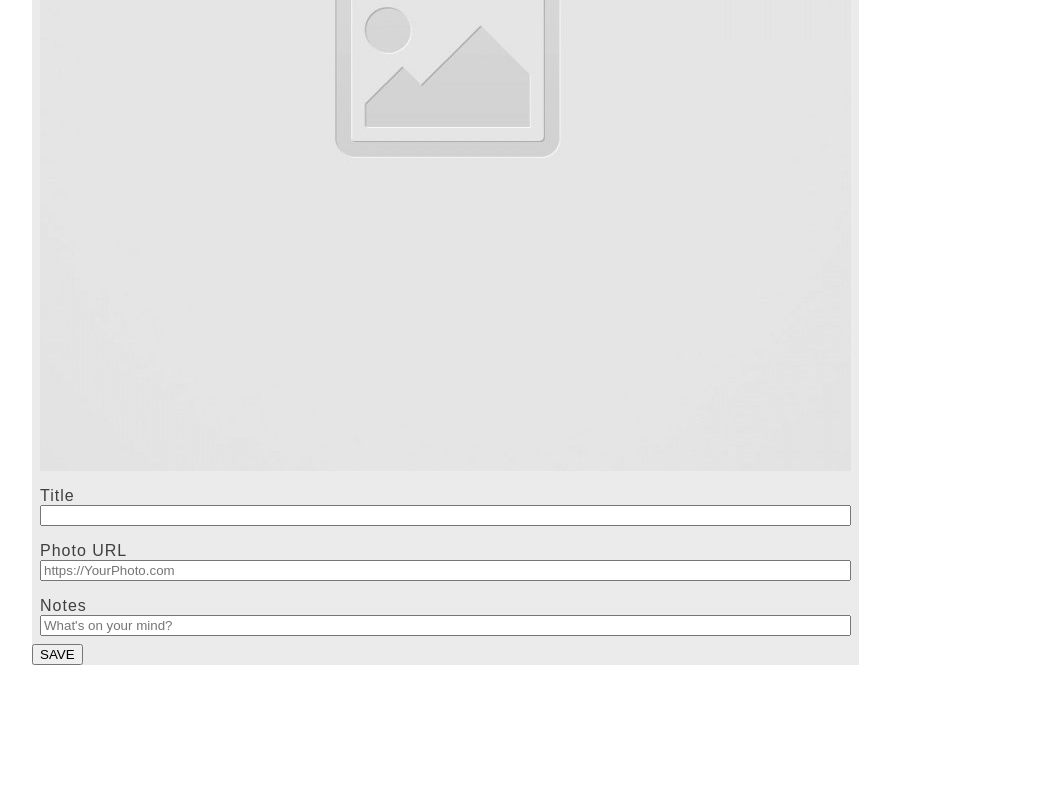
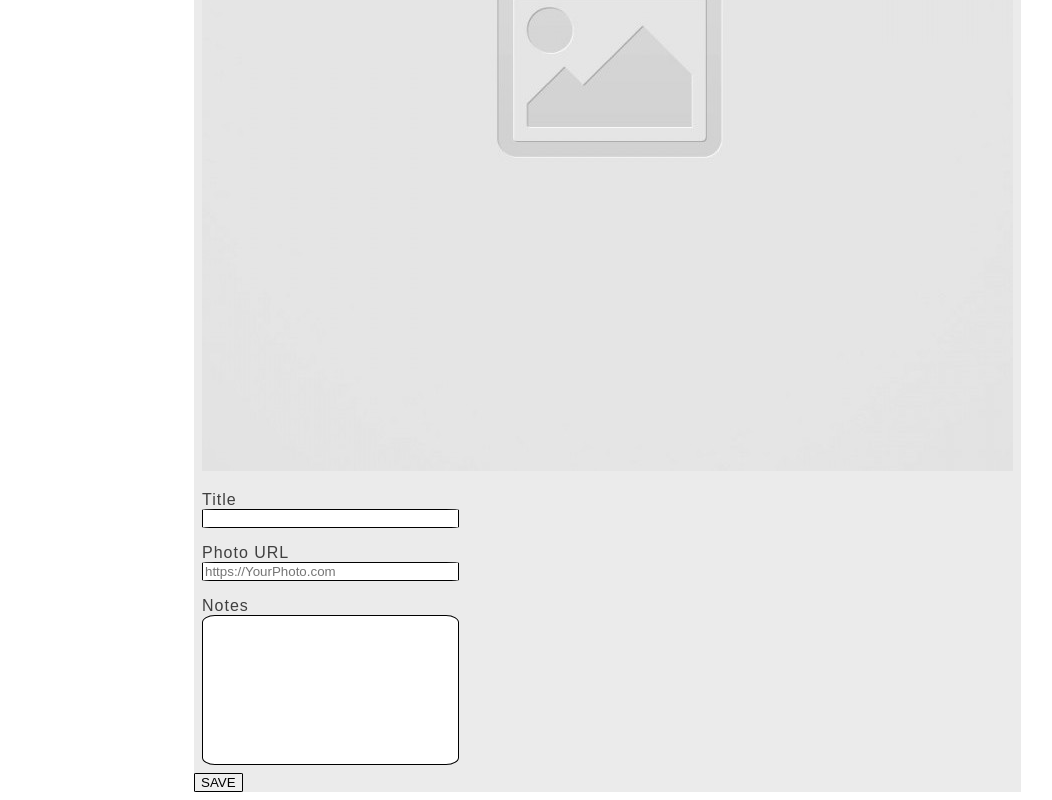
Before and after one commit to Quintin-Russell/code-journal, a website: page index.html in a window 1280 px wide. Shown: the part 486-1286 px from the top of the page, without its empty margins (190-1242 px from the left). Before the commit the page ends 1159 px from the top, so only its background shows below. Drawn offline with Linux system fonts and the light colour scheme.

Commit message:
formatting and css for #1

```diff
--- a/css/layout.css
+++ b/css/layout.css
@@ -3,7 +3,7 @@
 }
 
 .container {
-  max-width: 575px;
+  width: 576px;
   margin: 0 auto;
   padding: 0 1.5rem;
 }
@@ -16,6 +16,7 @@
 .column-full,
 .column-half {
   width: 100%;
+  padding: 0 0.75rem;
 }
 
 .column {
@@ -23,21 +24,30 @@
   flex-direction: column;
 }
 
-.flx33 {
-  flex-basis: calc(100% / 3);
-}
-
 @media screen and (min-width: 768px) {
   .container {
     max-width: 900px;
   }
+}
 
-  .column-full,
-  .column-half {
-    padding: 0 0.75rem;
-  }
+.column-half {
+  width: 50%;
+}
 
-  .column-half {
-    width: 50%;
-  }
+.img {
+  width: 80%;
 }
+
+.center {
+  justify-content: center;
+  align-items: center;
+}
+
+.input {
+  border-radius: 5%;
+  border: 0.25px solid black;
+}
+
+.form-input {
+  width: 33%;
+}
--- a/css/styles.css
+++ b/css/styles.css
@@ -16,3 +16,7 @@
 .padding {
   padding: 0.5rem;
 }
+
+.notes {
+  height: 150px;
+}
--- a/index.html
+++ b/index.html
@@ -22,25 +22,27 @@
   </header>
   <main>
     <div data-view="entry-form" class="container row">
-    <div class="column flx33 padding heebo">
+    <div class="column form-input padding heebo row">
     <div class="padding form-header">Code Journal</div>
-    <form class="column flx33 form" action="">
+    <form class="column form" action="">
         <h1 class="padding">New Entry</h1>
-        <img class="padding" src="images/placeholder-image-square.jpg">
-        <div class="column padding">
+        <div class="img center padding">
+          <img src="images/placeholder-image-square.jpg" alt="placeholder-img">
+        </div>
+        <div class="form-input column padding">
           <label for="journal-title">Title</label>
-          <input type="text" id="journal-title" name="journal-title" required>
+          <input class="input" type="text" id="journal-title" name="journal-title" required>
         </div>
-        <div class="column padding">
+        <div class="column form-input padding">
           <label for="photo-url">Photo URL</label>
-          <input type="url" id="photo-url" name="photo-url" pattern="https://" placeholder="https://YourPhoto.com" required>
+          <input class="input" type="url" id="photo-url" name="photo-url" pattern="https://" placeholder="https://YourPhoto.com" required>
         </div>
-        <div class="column padding">
+        <div class="column form-input padding">
           <label for="notes">Notes</label>
-          <input type="textarea" id="notes" name="notes" placeholder="What's on your mind?" required>
+          <input class="input notes" type="textarea" id="notes" name="notes" required>
         </div>
         <div>
-          <button>SAVE</button>
+          <button class="input">SAVE</button>
         </div>
       </form>
     </div>
```
